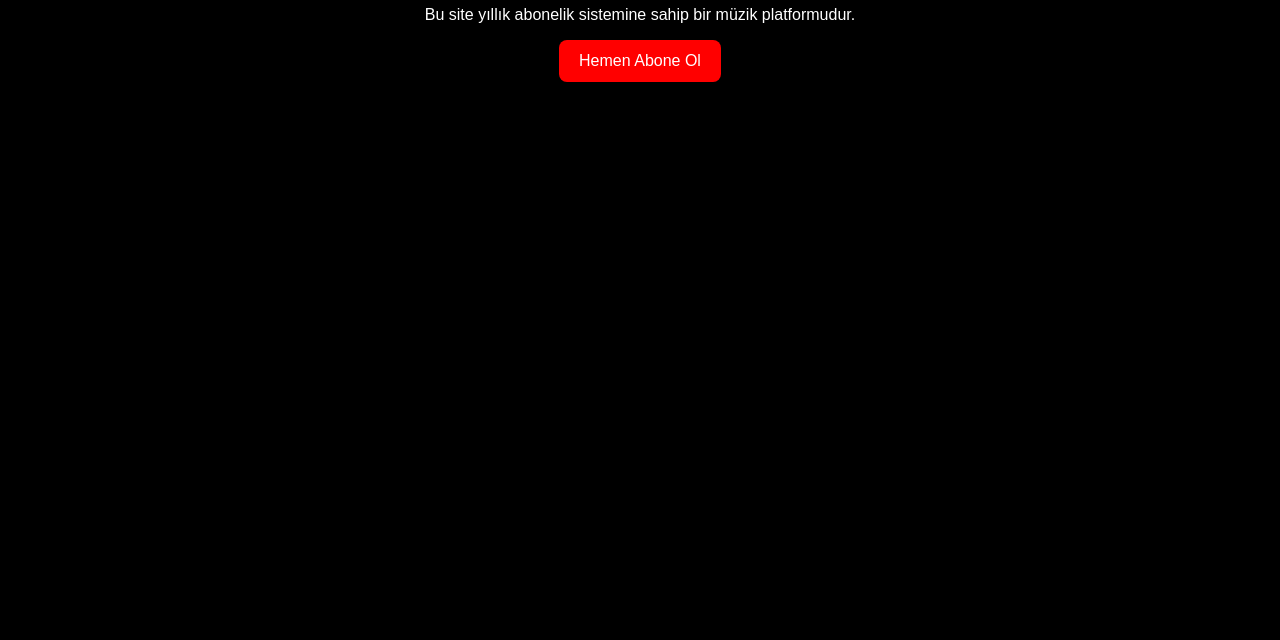
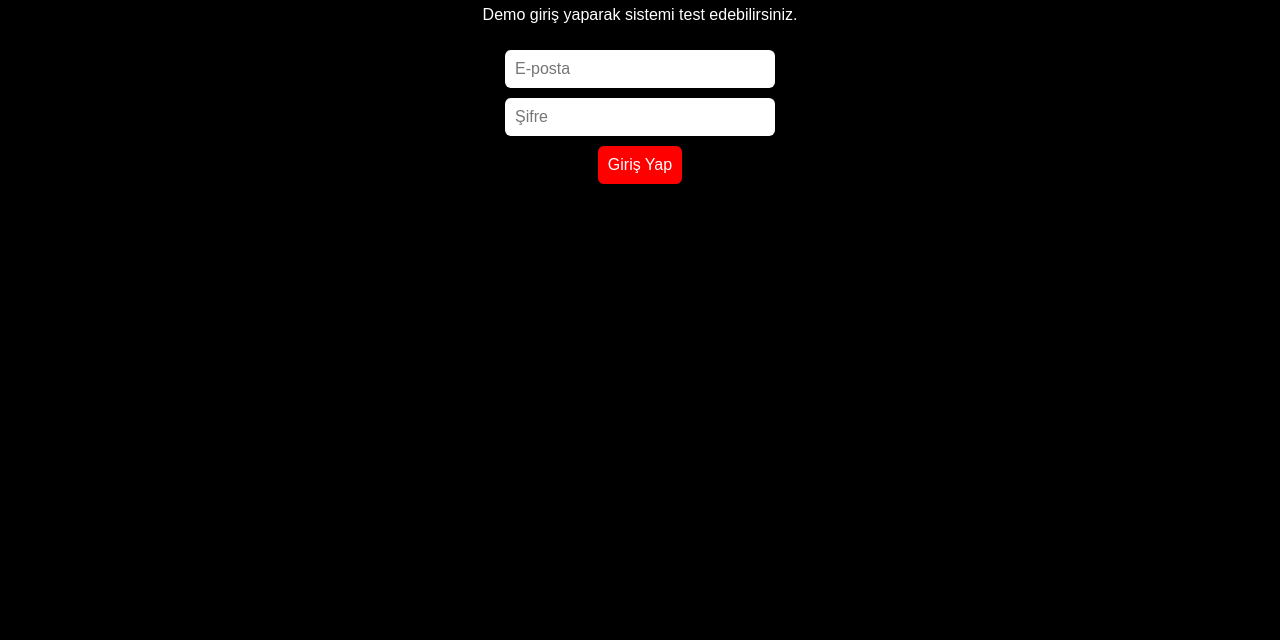
Before and after one commit to ufukaplann/addmusic, a plain HTML site: page index.html in a window 1280 px wide. Shown: the part 160-800 px from the top of the page. Drawn offline with Linux system fonts and the light colour scheme.

Commit message:
Add files via upload

```diff
--- a/index.html
+++ b/index.html
@@ -21,23 +21,51 @@
     main {
       margin-top: 40px;
     }
+    input, button {
+      margin-top: 10px;
+      padding: 10px;
+      font-size: 16px;
+      border-radius: 6px;
+      border: none;
+    }
+    input {
+      width: 250px;
+    }
     button {
       background-color: red;
       color: white;
-      border: none;
-      padding: 12px 20px;
-      font-size: 16px;
-      border-radius: 8px;
       cursor: pointer;
+    }
+    #welcome {
+      margin-top: 20px;
+      font-size: 20px;
+      color: lime;
     }
   </style>
 </head>
 <body>
   <header>AddMusic</header>
   <main>
-    <h1>Hoş Geldin!</h1>
-    <p>Bu site yıllık abonelik sistemine sahip bir müzik platformudur.</p>
-    <button>Hemen Abone Ol</button>
+    <h1>Hoş Geldiniz!</h1>
+    <p>Demo giriş yaparak sistemi test edebilirsiniz.</p>
+
+    <input type="email" id="email" placeholder="E-posta"><br>
+    <input type="password" id="password" placeholder="Şifre"><br>
+    <button onclick="login()">Giriş Yap</button>
+
+    <div id="welcome"></div>
   </main>
+
+  <script>
+    function login() {
+      const email = document.getElementById('email').value;
+      const pass = document.getElementById('password').value;
+      if (email && pass) {
+        document.getElementById('welcome').innerText = `Hoş geldin ${email.split('@')[0]}!`;
+      } else {
+        document.getElementById('welcome').innerText = "Lütfen bilgileri doldurun.";
+      }
+    }
+  </script>
 </body>
 </html>
```
